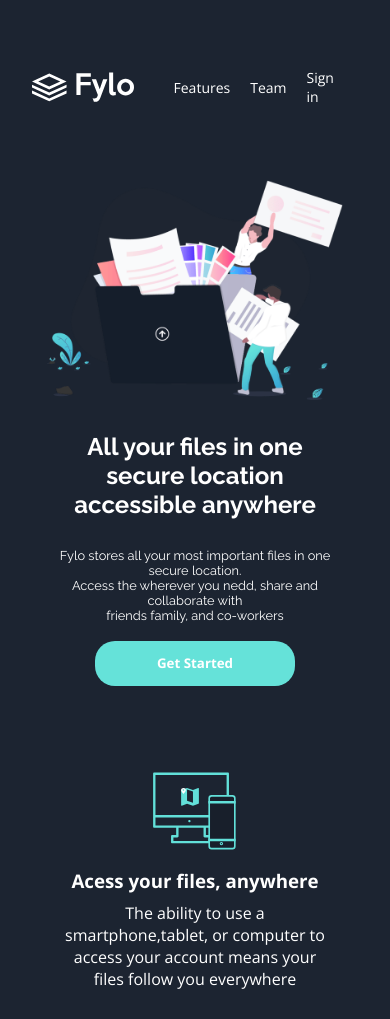
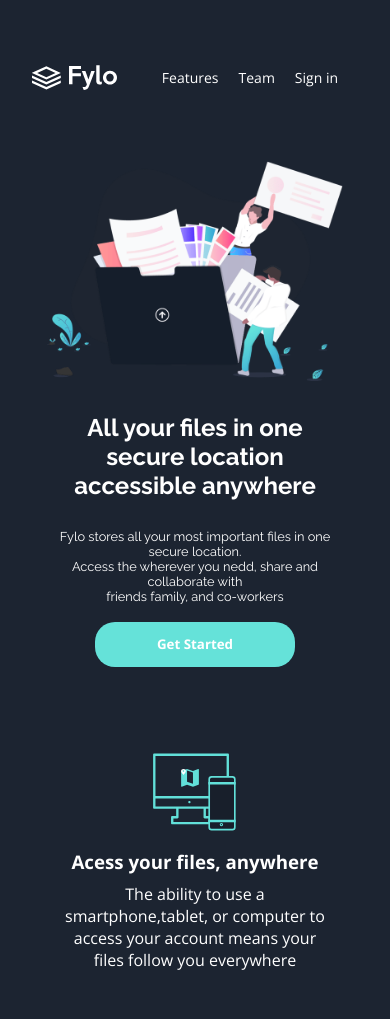
Before and after one commit to DevenRathod2/frontend-mentor-ex3, a plain HTML site: page index.html in a window 390 px wide. Shown: the top 1019 px of the page. Drawn offline with nearby package versions, Linux system fonts and the light colour scheme; files whose address does not match are found by name.

Commit message:
Frontend Mentor Challange No 3 intilize

```diff
--- a/style.css
+++ b/style.css
@@ -358,7 +358,7 @@ footer div {
   }
   .logo {
     width: auto;
-    height: 30px;
+    height: 25px;
   }
 
   .title_image {
@@ -370,6 +370,7 @@ footer div {
     font-size: 14px;
     margin-left: 0px;
   }
+
 
   .text_section {
     font-size: 14px;
```
